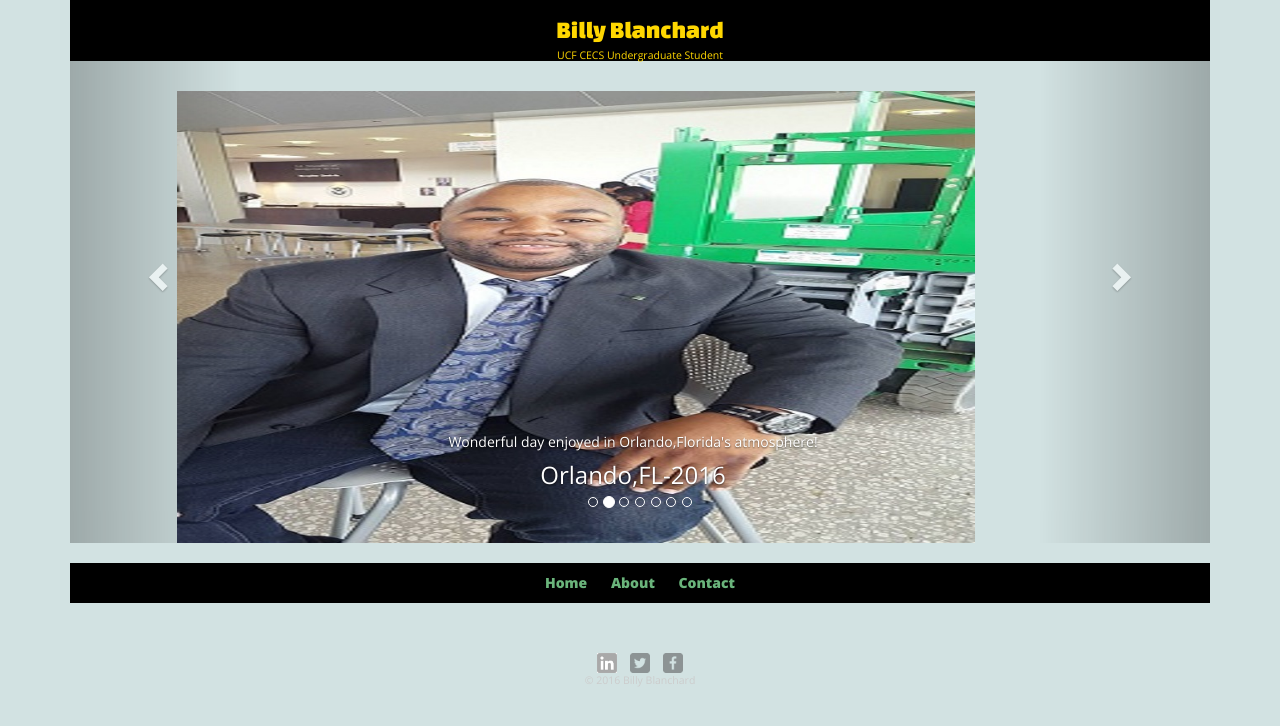
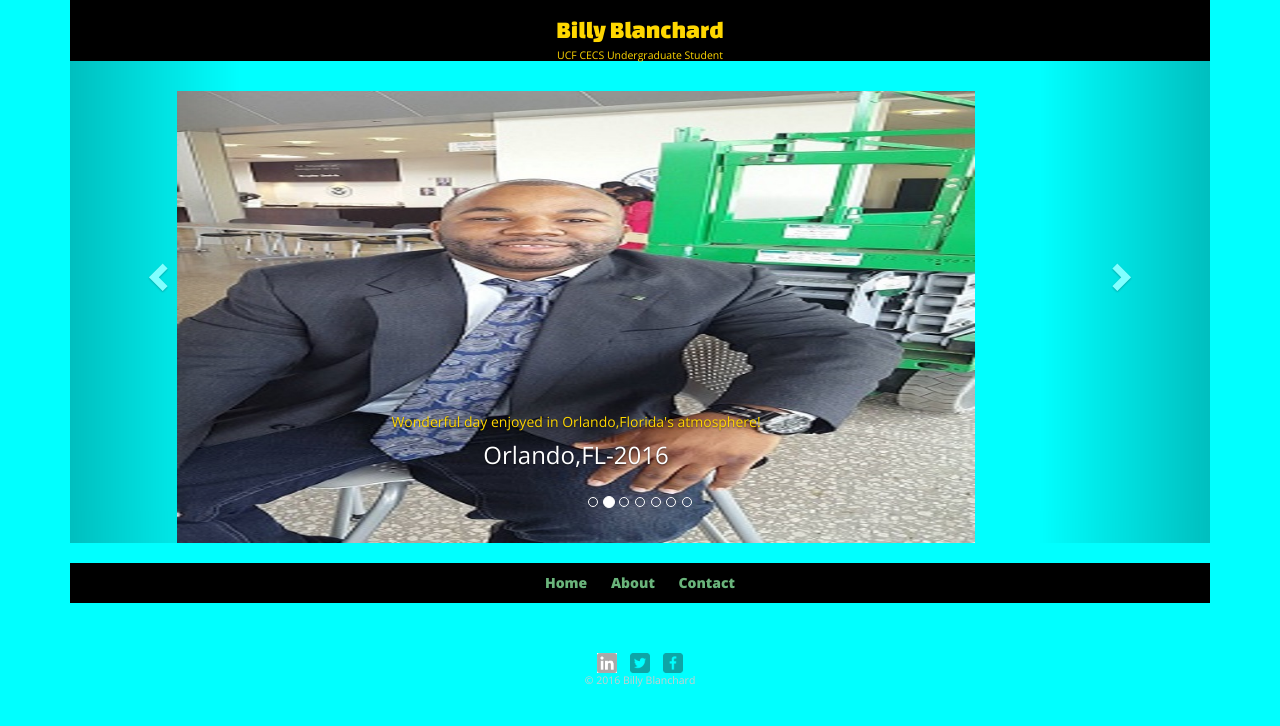
Before and after one commit to billyblanchard2015/billyblanchard.github.io, a plain HTML site: page index.html in a window 1280 px wide. Drawn offline with nearby package versions, Linux system fonts and the light colour scheme.

Commit message:
Add files via upload
responsive file modified for background  w.r.t viewport size

```diff
--- a/css/responsive.css
+++ b/css/responsive.css
@@ -30,18 +30,9 @@ padding-bottom: 30px;
   /***********************
 PAGE: PORTFOLIO -- HOME_PAGE
 ************************/
-  .carousel-caption {
-	   top: auto;
-    bottom: 0;
-        width:70%;
-
-        position: absolute;
-        background:none;
-       /* background: -webkit-linear-gradient(bottom, #000 40%, rgba(0, 0, 0, 0) 100%) repeat scroll 0 0 rgba(0, 0, 0, 0);
-        background: -moz-linear-gradient(bottom, #000 40%, rgba(0, 0, 0, 0) 100%) repeat scroll 0 0 rgba(0, 0, 0, 0);
-        background: -o-linear-gradient(bottom, #000 40%, rgba(0, 0, 0, 0) 100%) repeat scroll 0 0 rgba(0, 0, 0, 0);*/
-  }
-      /*  background: linear-gradient(to top, #000 40%, rgba(0, 0, 0, 0) 100%) repeat scroll 0 0 rgba(0, 0, 0, 0);*/
+  .carousel-caption p{
+	 color: gold;
+   }
     }
 	.thumbnail {
         border: 0 none;
@@ -72,7 +63,7 @@ PAGE: ABOUT
   }
 }
 
-@media screen and(min-width:660px){
+@media screen and(max-width:660px){
 
  /***********************
 PAGE: HEADER
@@ -95,6 +86,7 @@ PAGE: HEADER
     }
 
   h1{
+	  color:cyan;
    font-size: 2.5em;
   }
 
@@ -107,3 +99,8 @@ PAGE: HEADER
     margin-bottom: 60px;
   }
 }
+@media screen and (min-width:660px) {
+    body {
+        background-color: cyan;
+    }
+}
```
